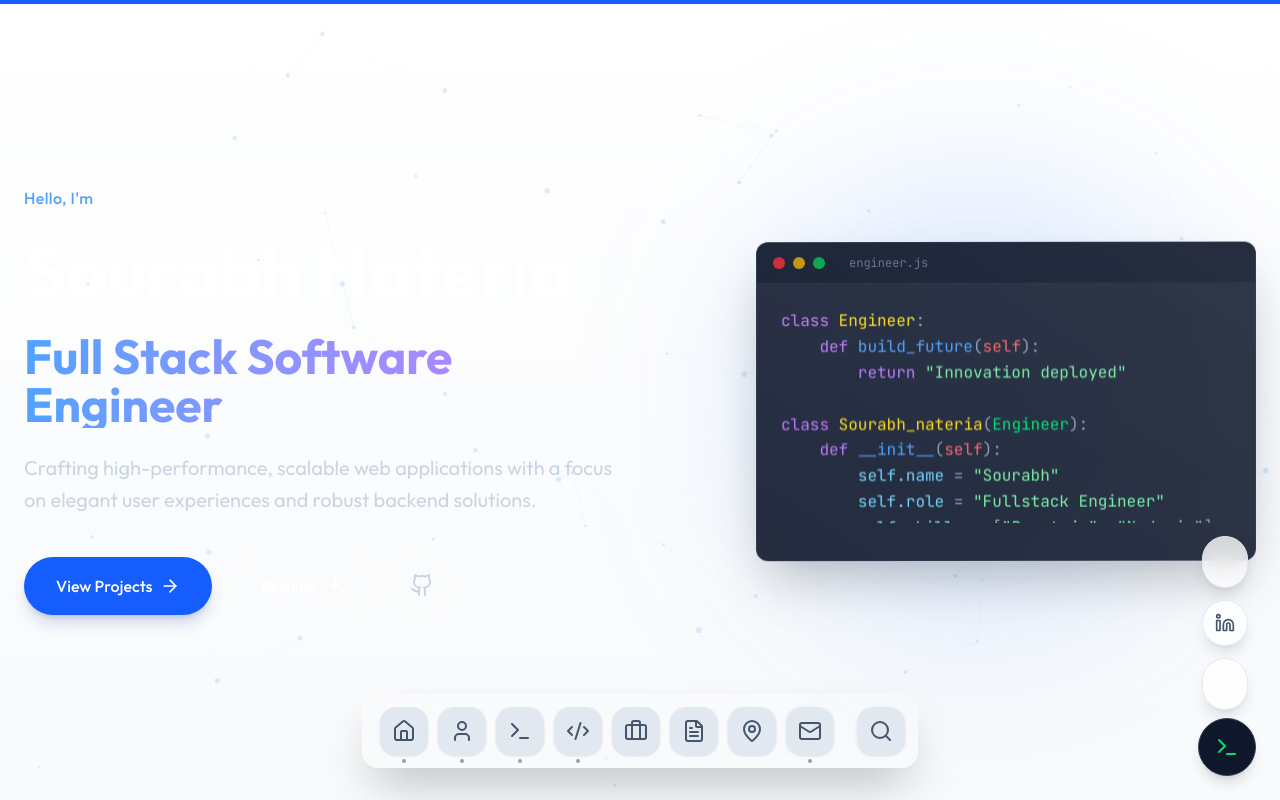
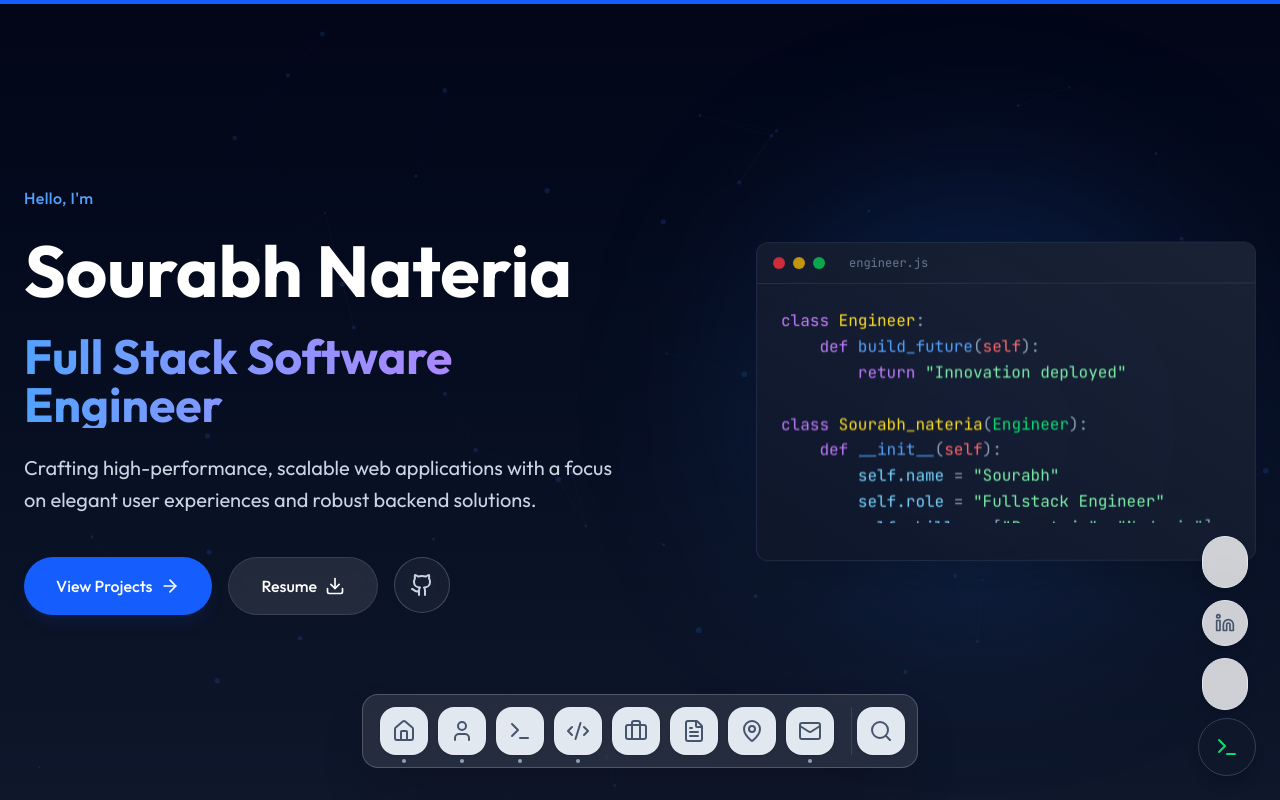
Before and after one commit to sourabhnateria/nextportfolio, a Next.js app: page / in a window 1280 px wide. Shown: the top 800 px of the page. Built offline with nearby package versions, Linux system fonts and the light colour scheme; some icons are missing.

Commit message:
hero theme fixed

```diff
--- a/src/components/home/Hero.tsx
+++ b/src/components/home/Hero.tsx
@@ -10,10 +10,10 @@ export default function Hero() {
   return (
     <section
       id="home"
-      className="relative flex items-center min-h-screen pt-20 overflow-hidden bg-slate-50 dark:bg-slate-950"
+      className="relative flex items-center min-h-screen pt-20 overflow-hidden bg-slate-950"
     >
       {/* Dynamic Background */}
-      <div className="absolute inset-0 z-0 bg-gradient-to-b from-white to-slate-50 dark:from-slate-950 dark:to-slate-900">
+      <div className="absolute inset-0 z-0 bg-gradient-to-b from-slate-950 to-slate-900">
         <NeuralBackground />
       </div>
 
```
